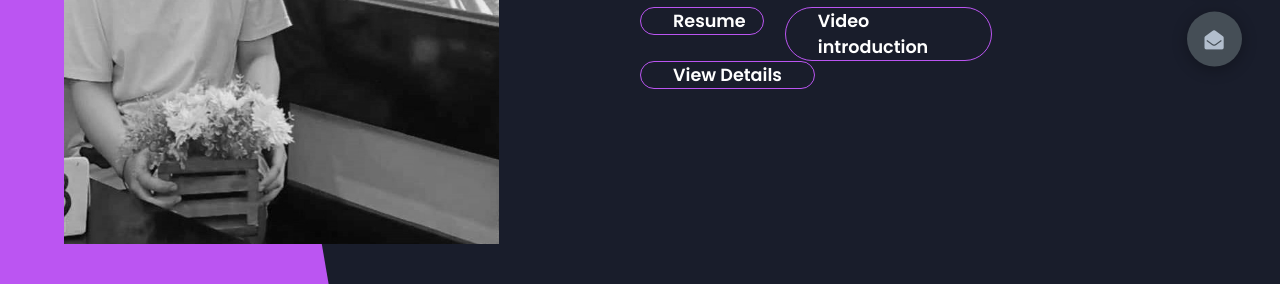
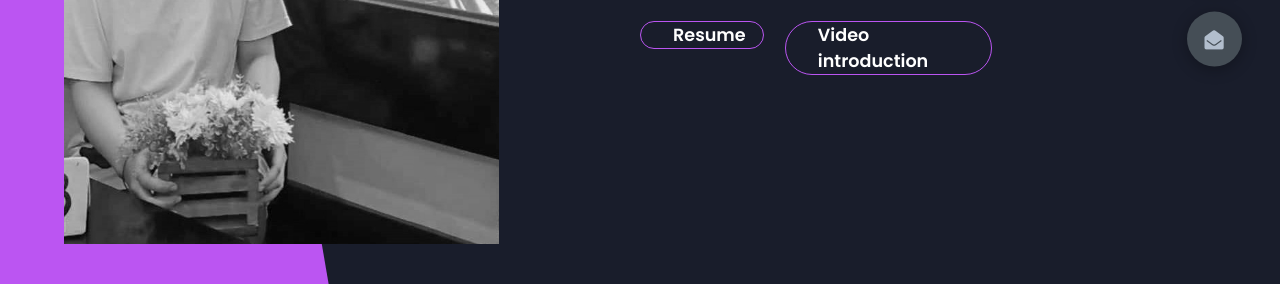
Before and after one commit to NannKhaingShweYeeLin/Portifolio, a plain HTML site: page index.html in a window 1280 px wide. Shown: the part 516-800 px from the top of the page. Drawn offline with Linux system fonts and the light colour scheme.

Commit message:
Update index.html

```diff
--- a/index.html
+++ b/index.html
@@ -39,12 +39,7 @@
                     </a>
 
                 </div>
-                <div class="btn-con">
-                    <a href="" class="main-btn">
-                        <span class="btn-text">View Details</span>
 
-                    </a>
-                </div>
             </div>
         </div>
     </header>
```
